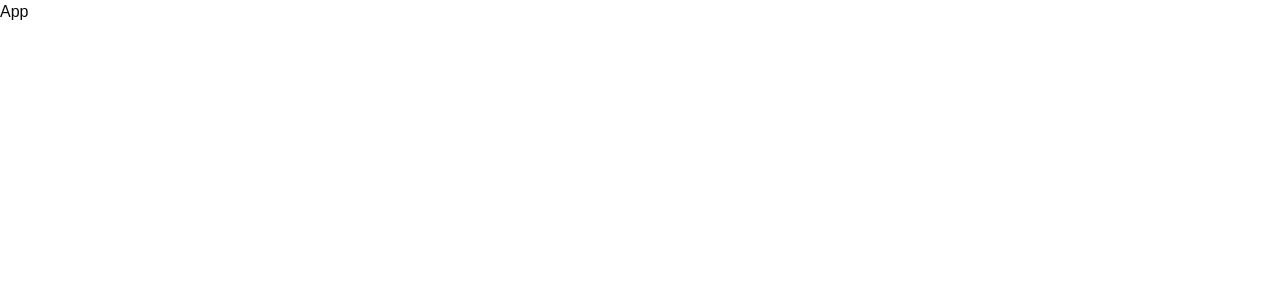
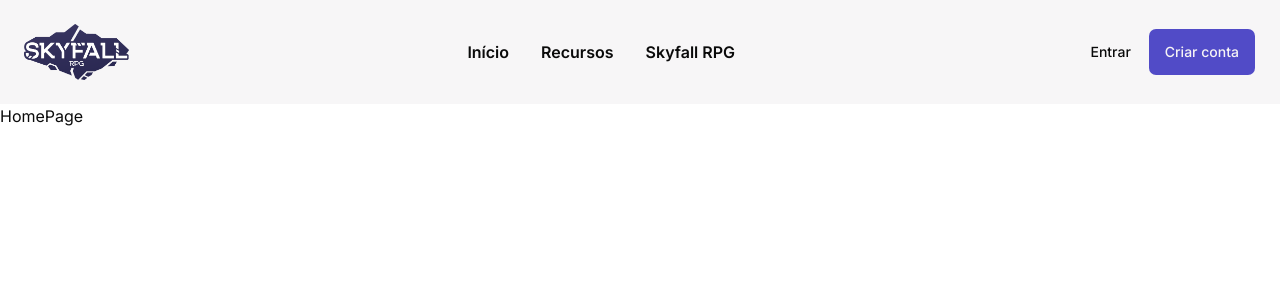
Before and after one commit to MVNSouza/ficha-automatica-skyfall-react, a React (Vite) app: page / in a window 1280 px wide. Shown: the top 300 px of the page. Built offline with nearby package versions, Linux system fonts and the light colour scheme.

Commit message:
:sparkles: feat: enhance layout with Navbar, add logo, and improve styles

```diff
--- a/index.html
+++ b/index.html
@@ -5,6 +5,12 @@
     <link rel="icon" type="image/svg+xml" href="/favicon.svg" />
     <meta name="viewport" content="width=device-width, initial-scale=1.0" />
     <title>ficha-automatica-skyfall-react</title>
+    <link rel="preconnect" href="https://fonts.googleapis.com" />
+    <link rel="preconnect" href="https://fonts.gstatic.com" crossorigin />
+    <link
+      href="https://fonts.googleapis.com/css2?family=Inter:ital,opsz,wght@0,14..32,100..900;1,14..32,100..900&display=swap"
+      rel="stylesheet"
+    />
   </head>
   <body>
     <div id="root"></div>
--- a/src/App.tsx
+++ b/src/App.tsx
@@ -1,6 +1,16 @@
+import Navbar from "@/components/shared/navbar"
+import { Outlet } from "react-router"
+
 function App() {
   return (
-    <div>App</div>
+    <div>
+      <div>
+        <Navbar />
+      </div>
+      <main>
+        <Outlet />
+      </main>
+    </div>
   )
 }
 
--- a/src/components/shared/navbar.tsx
+++ b/src/components/shared/navbar.tsx
@@ -1,6 +1,50 @@
+import { Button } from "@/components/ui/button"
+import { Link } from "react-router"
+
 function Navbar() {
   return (
-    <div>Navbar</div>
+    <header className="flex justify-between items-center min-w-svw p-6 bg-card/80 sticky top-0">
+      <div>
+        <Link to={"/"}>
+          <img
+            src="src\assets\img\logo.png"
+            alt="Logo Skyfall RPG"
+            className="h-14"
+          />
+        </Link>
+      </div>
+      <ul className="flex gap-8">
+        <li>
+          <Link to={"/"} className="hover:text-primary font-semibold">
+            Início
+          </Link>
+        </li>
+        <li>
+          <Link
+            to={"/#feature-section"}
+            className="hover:text-primary font-semibold"
+          >
+            Recursos
+          </Link>
+        </li>
+        <li>
+          <Link
+            to={"/#skyfall-section"}
+            className="hover:text-primary font-semibold"
+          >
+            Skyfall RPG
+          </Link>
+        </li>
+      </ul>
+      <div>
+        <Button variant={"ghost"} size="lg" asChild>
+          <Link to="/login">Entrar</Link>
+        </Button>
+        <Button size={"lg"} asChild>
+          <Link to={"/register"}>Criar conta</Link>
+        </Button>
+      </div>
+    </header>
   )
 }
 
--- a/src/components/ui/button.tsx
+++ b/src/components/ui/button.tsx
@@ -9,13 +9,14 @@ const buttonVariants = cva(
   {
     variants: {
       variant: {
-        default: "bg-primary text-primary-foreground hover:bg-primary/80",
+        default:
+          "bg-primary text-primary-foreground hover:bg-primary-emphasis hover:cursor-pointer",
         outline:
           "border-border bg-background shadow-xs hover:bg-muted hover:text-foreground aria-expanded:bg-muted aria-expanded:text-foreground dark:border-input dark:bg-input/30 dark:hover:bg-input/50",
         secondary:
           "bg-secondary text-secondary-foreground hover:bg-secondary/80 aria-expanded:bg-secondary aria-expanded:text-secondary-foreground",
         ghost:
-          "hover:bg-muted hover:text-foreground aria-expanded:bg-muted aria-expanded:text-foreground dark:hover:bg-muted/50",
+          "hover:bg-muted hover:text-foreground aria-expanded:bg-muted aria-expanded:text-foreground dark:hover:bg-muted/80",
         destructive:
           "bg-destructive/10 text-destructive hover:bg-destructive/20 focus-visible:border-destructive/40 focus-visible:ring-destructive/20 dark:bg-destructive/20 dark:hover:bg-destructive/30 dark:focus-visible:ring-destructive/40",
         link: "text-primary underline-offset-4 hover:underline",
@@ -25,7 +26,7 @@ const buttonVariants = cva(
           "h-9 gap-1.5 px-2.5 in-data-[slot=button-group]:rounded-md has-data-[icon=inline-end]:pr-2 has-data-[icon=inline-start]:pl-2",
         xs: "h-6 gap-1 rounded-[min(var(--radius-md),8px)] px-2 text-xs in-data-[slot=button-group]:rounded-md has-data-[icon=inline-end]:pr-1.5 has-data-[icon=inline-start]:pl-1.5 [&_svg:not([class*='size-'])]:size-3",
         sm: "h-8 gap-1 rounded-[min(var(--radius-md),10px)] px-2.5 in-data-[slot=button-group]:rounded-md has-data-[icon=inline-end]:pr-1.5 has-data-[icon=inline-start]:pl-1.5",
-        lg: "h-10 gap-1.5 px-2.5 has-data-[icon=inline-end]:pr-3 has-data-[icon=inline-start]:pl-3",
+        lg: "h-12 gap-1.5 px-4 has-data-[icon=inline-end]:pr-3 has-data-[icon=inline-start]:pl-4",
         icon: "size-9",
         "icon-xs":
           "size-6 rounded-[min(var(--radius-md),8px)] in-data-[slot=button-group]:rounded-md [&_svg:not([class*='size-'])]:size-3",
@@ -38,7 +39,7 @@ const buttonVariants = cva(
       variant: "default",
       size: "default",
     },
-  }
+  },
 )
 
 function Button({
--- a/src/index.css
+++ b/src/index.css
@@ -1,4 +1,4 @@
-@import 'tailwindcss';
+@import "tailwindcss";
 @import "tw-animate-css";
 @import "shadcn/tailwind.css";
 @import "@fontsource-variable/inter";
@@ -7,7 +7,7 @@
 
 @theme inline {
   --font-heading: var(--font-sans);
-    --font-sans: 'Inter Variable', sans-serif;
+  --font-sans: "Inter", sans-serif;
   --color-sidebar-ring: var(--sidebar-ring);
   --color-sidebar-border: var(--sidebar-border);
   --color-sidebar-accent-foreground: var(--sidebar-accent-foreground);
@@ -33,6 +33,7 @@
   --color-secondary: var(--secondary);
   --color-primary-foreground: var(--primary-foreground);
   --color-primary: var(--primary);
+  --color-primary-emphasis: var(--primary-emphasis);
   --color-popover-foreground: var(--popover-foreground);
   --color-popover: var(--popover);
   --color-card-foreground: var(--card-foreground);
@@ -51,12 +52,12 @@
 :root {
   --background: oklch(1 0 0);
   --foreground: oklch(0.145 0 0);
-    --card: oklch(1 0 0);
+  --card: oklch(96.9% 0.003 345.21);
   --card-foreground: oklch(0.145 0 0);
   --popover: oklch(1 0 0);
   --popover-foreground: oklch(0.145 0 0);
-    --primary: oklch(0.205 0 0);
-    --primary-foreground: oklch(0.985 0 0);
+  --primary: oklch(49.36% 0.186 279.24);
+  --primary-foreground: oklch(96.9% 0.003 345.21);
   --secondary: oklch(0.97 0 0);
   --secondary-foreground: oklch(0.205 0 0);
   --muted: oklch(0.97 0 0);
@@ -81,6 +82,7 @@
   --sidebar-accent-foreground: oklch(0.205 0 0);
   --sidebar-border: oklch(0.922 0 0);
   --sidebar-ring: oklch(0.708 0 0);
+  --primary-emphasis: oklch(31.39% 0.074 283.46);
 }
 
 .dark {
```
Also changed, not shown: src/assets/img/logo.png (added), 1 other file (tests, documents, lock files or other folders). Lines whose indentation alone changed are shown as unchanged.
